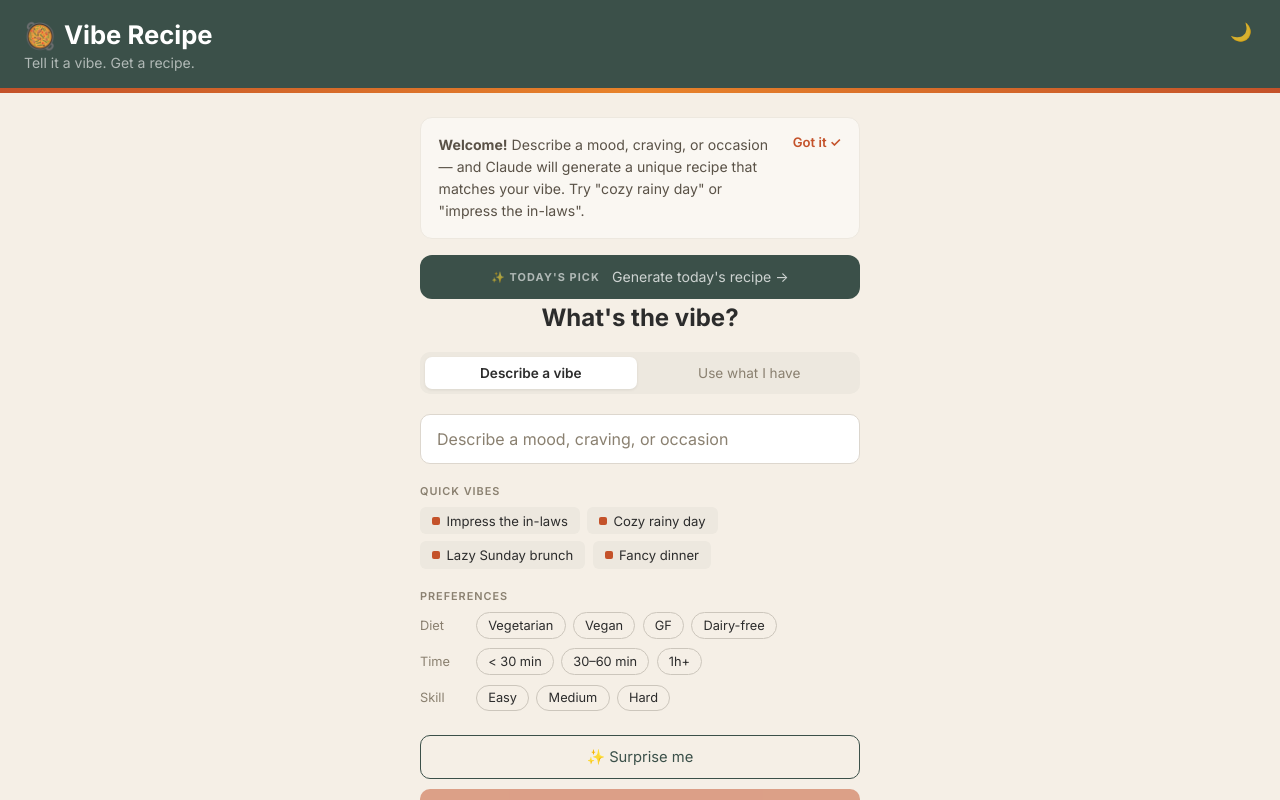
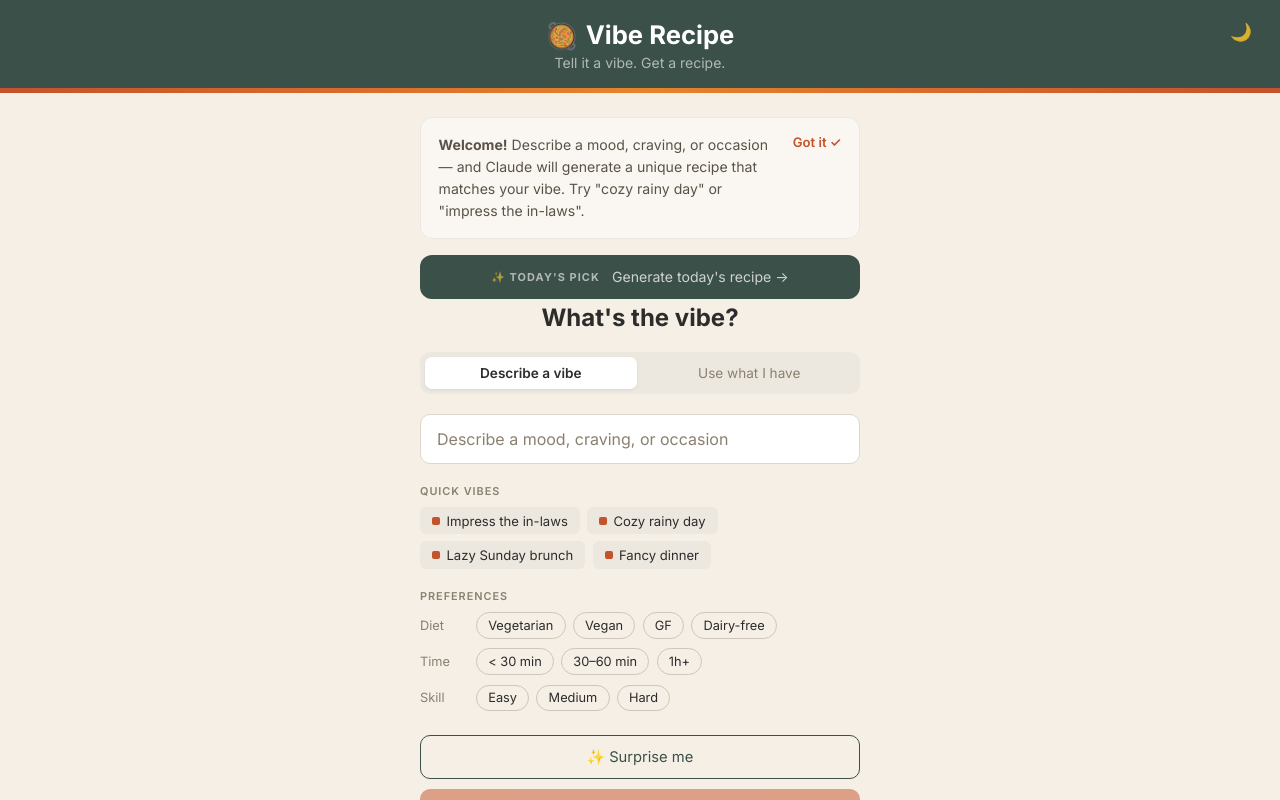
Before and after one commit to NSurawski/vibe-recipe-generator, a React (Vite) app in the folder client/: page / in a window 1280 px wide. Shown: the top 800 px of the page. Built offline with nearby package versions, Linux system fonts and the light colour scheme; no server answers.

Commit message:
style: center app header title and recipe card heading
- Center logo row, title, and subtitle in the main header
- Position theme toggle button absolutely in top-right corner
- Center "Your Recipe" heading on the recipe card

```diff
--- a/client/src/App.module.css
+++ b/client/src/App.module.css
@@ -52,6 +52,7 @@
 .logoRow {
   display: flex;
   align-items: center;
+  justify-content: center;
   gap: 0.5rem;
   margin-bottom: 0.2rem;
 }
@@ -73,6 +74,7 @@
   color: rgba(255, 255, 255, 0.6);
   font-size: 0.875rem;
   margin: 0;
+  text-align: center;
 }
 
 .accent {
@@ -165,6 +167,9 @@
 }
 
 .themeToggle {
+  position: absolute;
+  right: 0;
+  top: 0;
   background: none;
   border: none;
   cursor: pointer;
@@ -180,7 +185,11 @@
 }
 
 .headerRow {
+  position: relative;
   display: flex;
-  align-items: flex-start;
-  justify-content: space-between;
+  justify-content: center;
 }
+
+.headerRow > div {
+  text-align: center;
+}
--- a/client/src/components/RecipeCard.module.css
+++ b/client/src/components/RecipeCard.module.css
@@ -32,6 +32,7 @@
   font-weight: 700;
   color: var(--tx-1);
   margin: 0 0 1rem;
+  text-align: center;
 }
 
 .dishImageWrapper {
```
